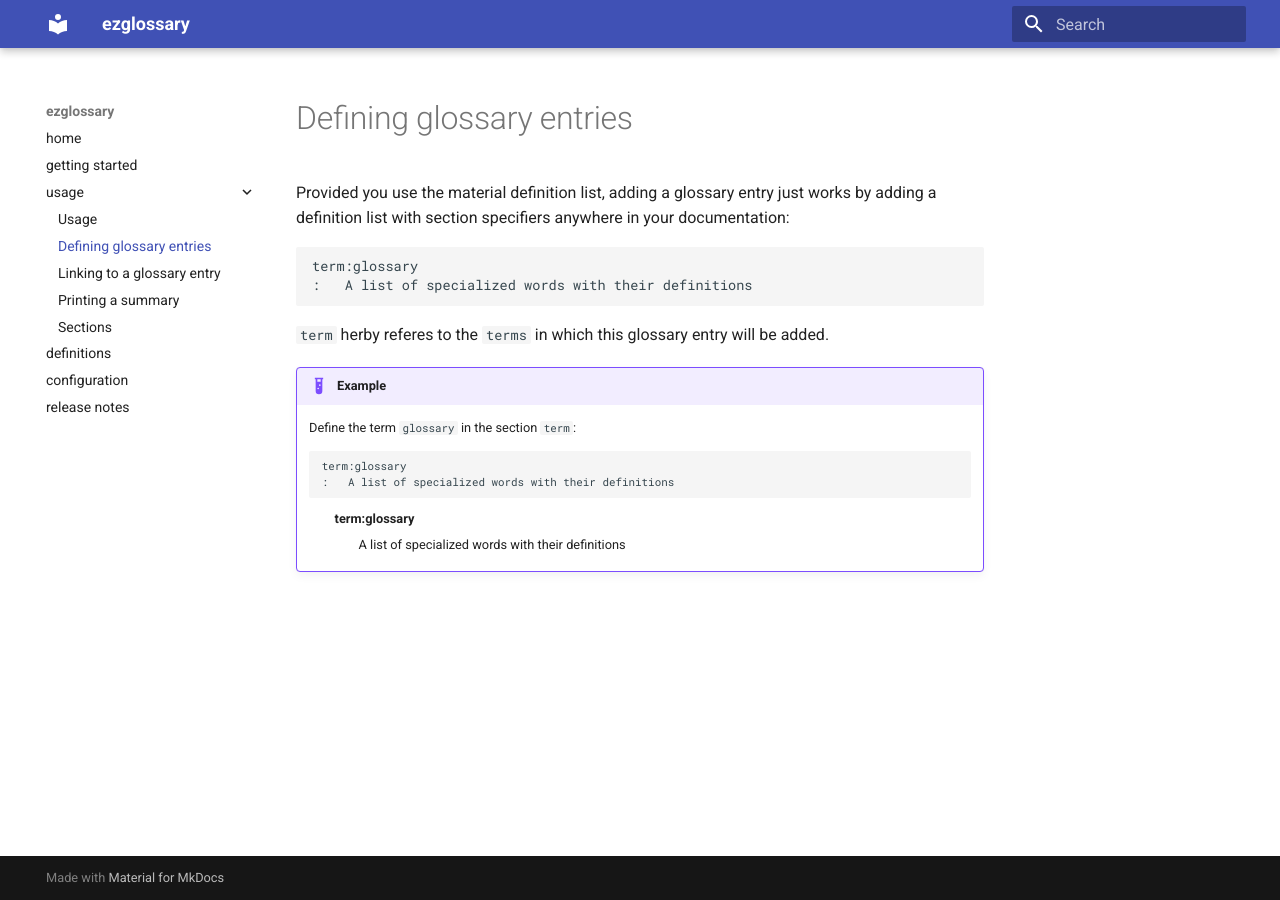
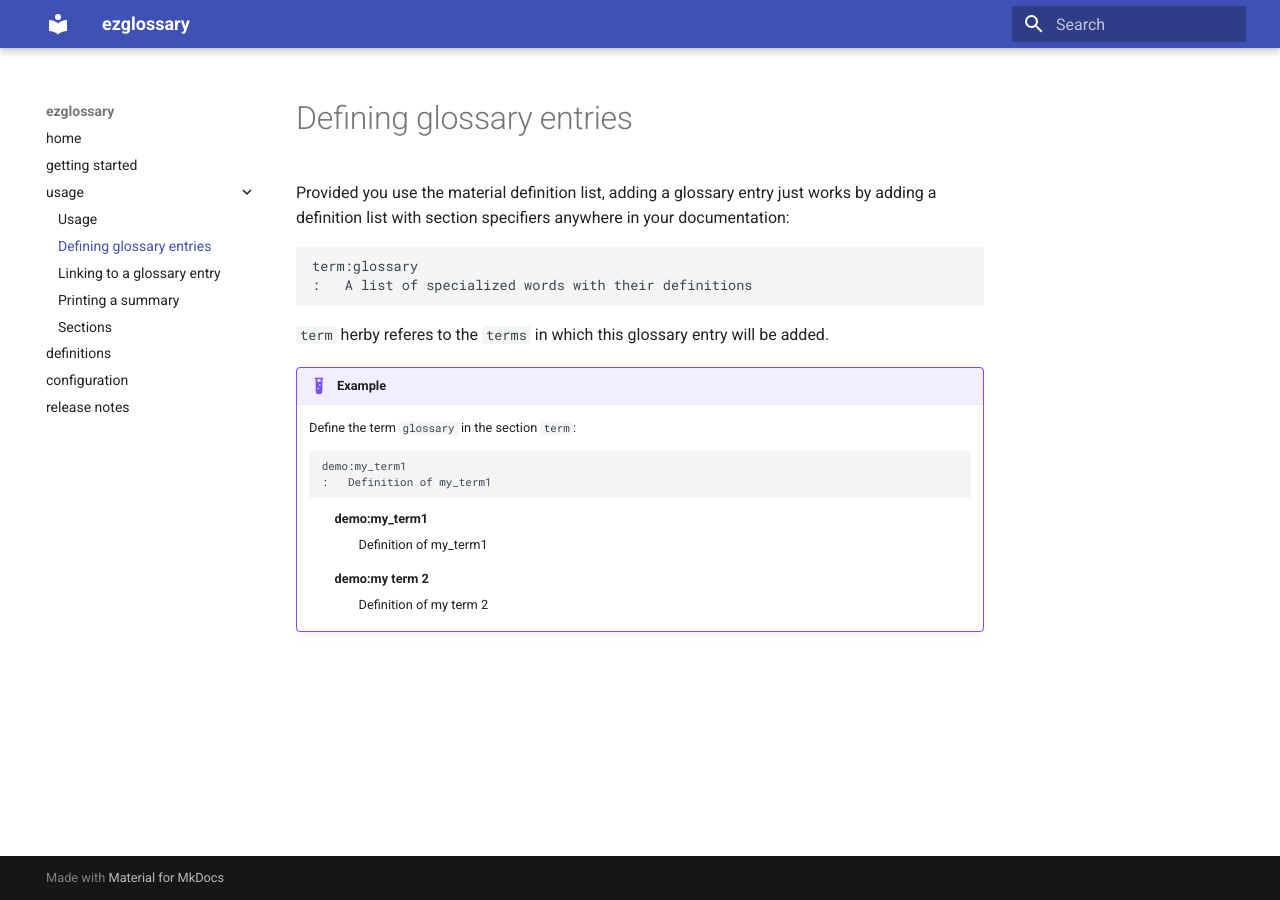
Before and after one commit to realtimeprojects/mkdocs-ezglossary, an MkDocs documentation site: the page built from docs/usage/definition.md, in a window 1280 px wide. Built offline with MkDocs 1.6.1 and Material for MkDocs 9.7.7, drawn with Linux system fonts in a browser that asks for light colours.

Commit message:
support white-spaces and dashes in terms.

````diff
--- a/docs/usage/definition.md
+++ b/docs/usage/definition.md
@@ -17,9 +17,12 @@ entry will be added.
     Define the term `glossary` in the section `term`:
 
     ``` markdown
-    term:glossary
-    :   A list of specialized words with their definitions
+    demo:my_term1
+    :   Definition of my_term1
     ```
 
-    term:glossary
-    :   A list of specialized words with their definitions
+    demo:my_term1
+    :   Definition of my_term1
+
+    demo:my term 2
+    :   Definition of my term 2
````
Also changed, not shown: docs/usage/linking.md (+4 -2 lines), docs/usage/sections.md (+1 -0 lines), docs/usage/summary.md (+4 -4 lines), 2 other files.
